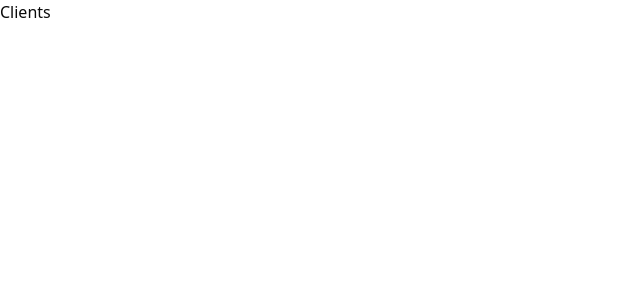
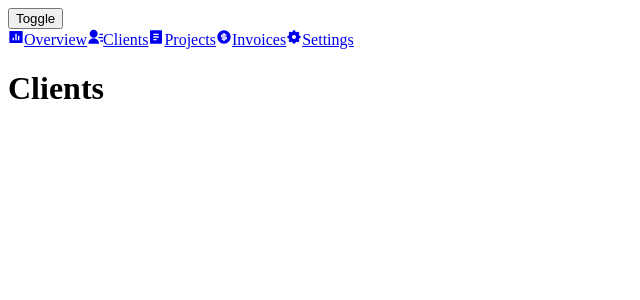
Before and after one commit to SadafNemani/Client-Managment-Dashboard, a Next.js app: page /clients in a window 1280 px wide. Shown: the top 300 px of the page, without its empty margins (0-640 px from the left). Built offline with nearby package versions, Linux system fonts and the light colour scheme.

Commit message:
Add collapsible sidebar components with state and placeholders

```diff
--- a/package.json
+++ b/package.json
@@ -16,6 +16,7 @@
     "next": "15.5.2",
     "react": "19.1.0",
     "react-dom": "19.1.0",
+    "react-icons": "^5.5.0",
     "tailwind-merge": "^3.3.1",
     "tailwindcss-animate": "^1.0.7"
   },
--- a/src/app/dashboard/page.tsx
+++ /dev/null
@@ -1,3 +0,0 @@
-export default function Page() {
-  return <h1>Dashboard</h1>
-}
--- a/src/app/layout.tsx
+++ b/src/app/layout.tsx
@@ -1,32 +1,13 @@
-import type { Metadata } from "next";
-import { Geist, Geist_Mono } from "next/font/google";
-import "./globals.css";
+import {Sidebar} from "@/components/sidebar";
+import React from "react";
 
-const geistSans = Geist({
-  variable: "--font-geist-sans",
-  subsets: ["latin"],
-});
-
-const geistMono = Geist_Mono({
-  variable: "--font-geist-mono",
-  subsets: ["latin"],
-});
-
-export const metadata: Metadata = {
-  title: "Create Next App",
-  description: "Generated by create next app",
-};
-
-export default function RootLayout({
-  children,
-}: Readonly<{
-  children: React.ReactNode;
-}>) {
+export default function Layout({ children }: { children: React.ReactNode }) {
   return (
-    <html lang="en">
-      <body className={`${geistSans.variable} ${geistMono.variable}`}>
+    <html>
+      <body>
+        <Sidebar />
         {children}
       </body>
     </html>
-  );
+  )
 }
--- a/src/components/sidebar/Sidebar.tsx
+++ b/src/components/sidebar/Sidebar.tsx
@@ -1,3 +1,28 @@
+"use client"
+
+import { useState } from "react";
+import SidebarItem from "./SidebarItem";
+import SidebarToggle from "./SidebarToggle";
+import { RiBarChartBoxFill,  RiContactsFill, RiFileList2Fill, RiMoneyDollarCircleFill, RiSettings5Fill } from "react-icons/ri";
+
+
 export default function Sidebar() {
-  return <aside>Sidebar placeholder</aside>;
+
+  const [collapsed, setCollapsed] = useState<boolean>(false);
+
+  return (
+    <aside>
+      <div>
+        <SidebarToggle collapsed={collapsed} onToggle={() => setCollapsed(!collapsed)}/>
+      </div>
+      <div>
+        <SidebarItem href="/overview" icon={<RiBarChartBoxFill />} label="Overview" collapsed={collapsed} />
+        <SidebarItem href="/clients" icon={<RiContactsFill />} label="Clients" collapsed={collapsed} />
+        <SidebarItem href="/projects" icon={<RiFileList2Fill />} label="Projects" collapsed={collapsed} />
+        <SidebarItem href="/invoices" icon={<RiMoneyDollarCircleFill />} label="Invoices" collapsed={collapsed} />
+        <SidebarItem href="/settings" icon={<RiSettings5Fill />} label="Settings" collapsed={collapsed} />
+      </div>
+    </aside>
+
+  )
 }
--- a/src/components/sidebar/SidebarItem.tsx
+++ b/src/components/sidebar/SidebarItem.tsx
@@ -1,3 +1,20 @@
-export default function SidebarItem() {
-  return <div>SidebarItem placeholder</div>;
+import React from "react";
+import Link from "next/link";
+
+
+export type SidebarItemProps = {
+  href: string;
+  icon: React.ReactNode;
+  label: string;
+  collapsed: boolean;
 }
+
+
+export default function SidebarItem({ href, icon, label, collapsed}: SidebarItemProps) {
+  return (
+    <Link href={href}>
+      <span>{icon}</span>
+      {!collapsed && <span>{label}</span>}
+    </Link>
+  )
+}
--- a/src/components/sidebar/SidebarToggle.tsx
+++ b/src/components/sidebar/SidebarToggle.tsx
@@ -1,3 +1,8 @@
-export default function SidebarToggle() {
-  return <button>Toggle</button>;
+type SidebarToggleProps = {
+  collapsed: boolean;
+  onToggle: () => void;
 }
+
+export default function SidebarToggle({ collapsed, onToggle }: SidebarToggleProps) {
+  return <button onClick={onToggle}>Toggle</button>;
+}
```
Also changed, not shown: 1 other file (tests, documents, lock files or other folders).
